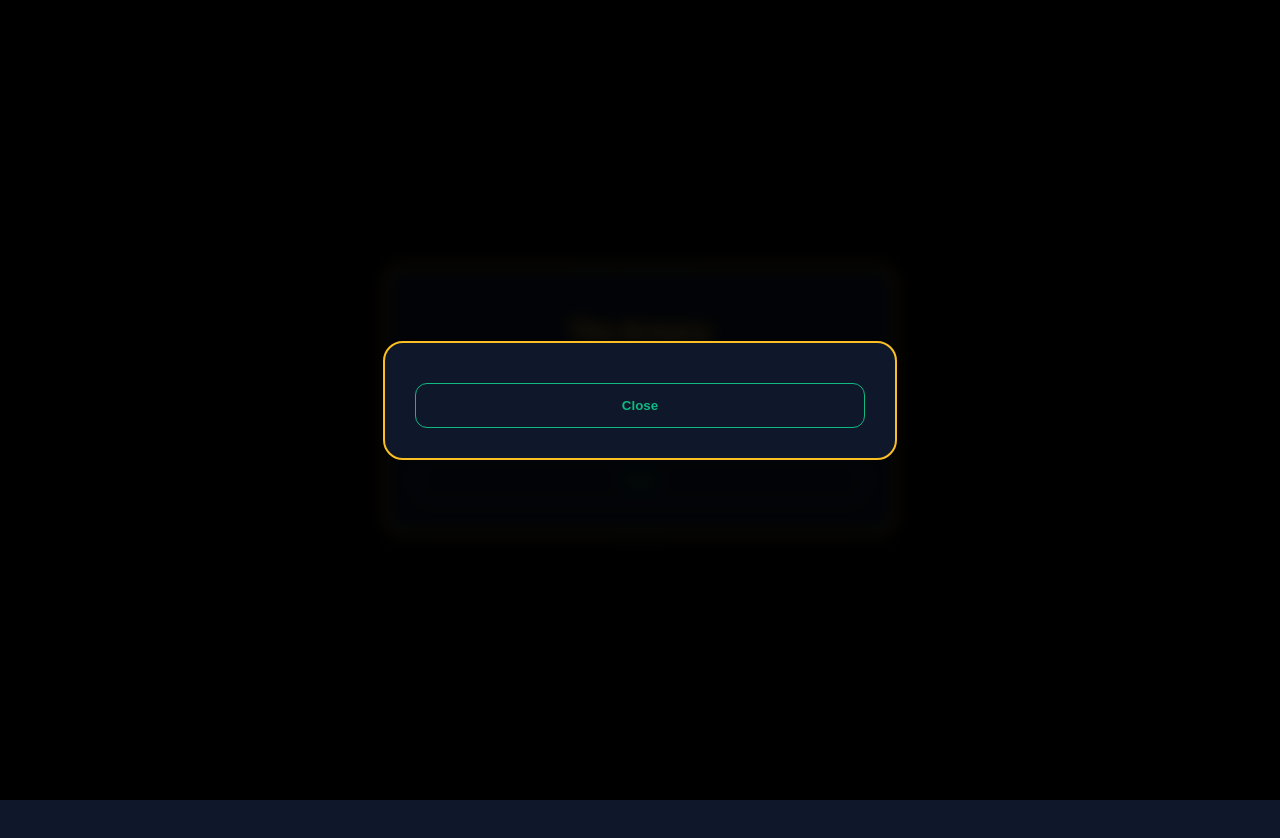
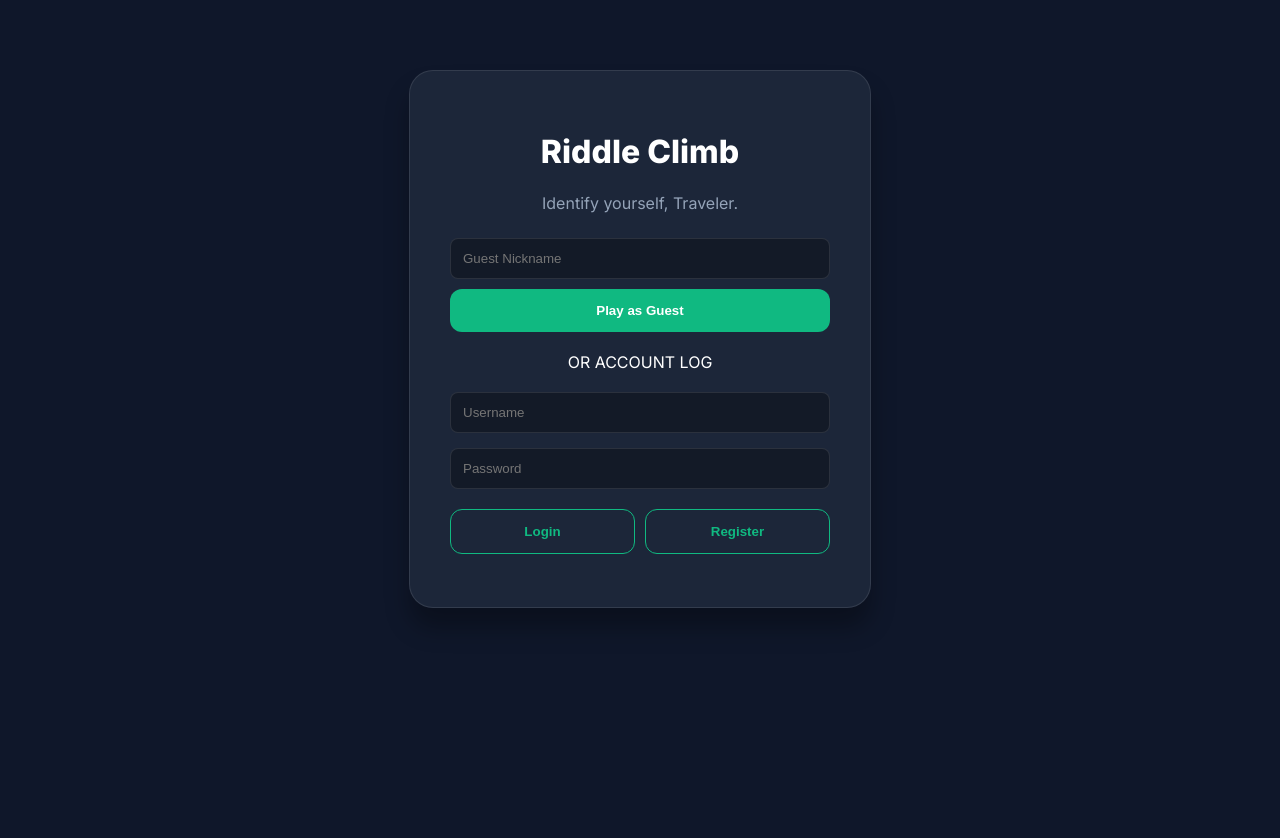
Before and after one commit to himanshu14-supreme/riddle-climb-live, a website: page public/index.html in a window 1280 px wide. Drawn offline with nearby package versions, Linux system fonts and the light colour scheme; no server answers.

Commit message:
Update style.css

```diff
--- a/public/style.css
+++ b/public/style.css
@@ -47,7 +47,7 @@ input { width: 100%; padding: 12px; margin-top: 5px; border-radius: 8px; border:
 @keyframes float { from { transform: translateY(0); } to { transform: translateY(-5px); } }
 
 /* Modals */
-.modal { display: none; position: fixed; top: 0; left: 0; width: 100%; height: 100%; background: rgba(0,0,0,0.85); z-index: 9999; backdrop-filter: blur(8px); display: flex; align-items: center; justify-content: center; }
+.modal { display: none; position: fixed; top: 0; left: 0; width: 100%; height: 100%; background: rgba(0,0,0,0.85); z-index: 9999; backdrop-filter: blur(8px); align-items: center; justify-content: center; }
 .modal-content { background: var(--bg-dark); border: 2px solid var(--accent-gold); padding: 30px; border-radius: 20px; width: 90%; max-width: 450px; text-align: center; }
 
 /* Duel Riddle Options */
```
